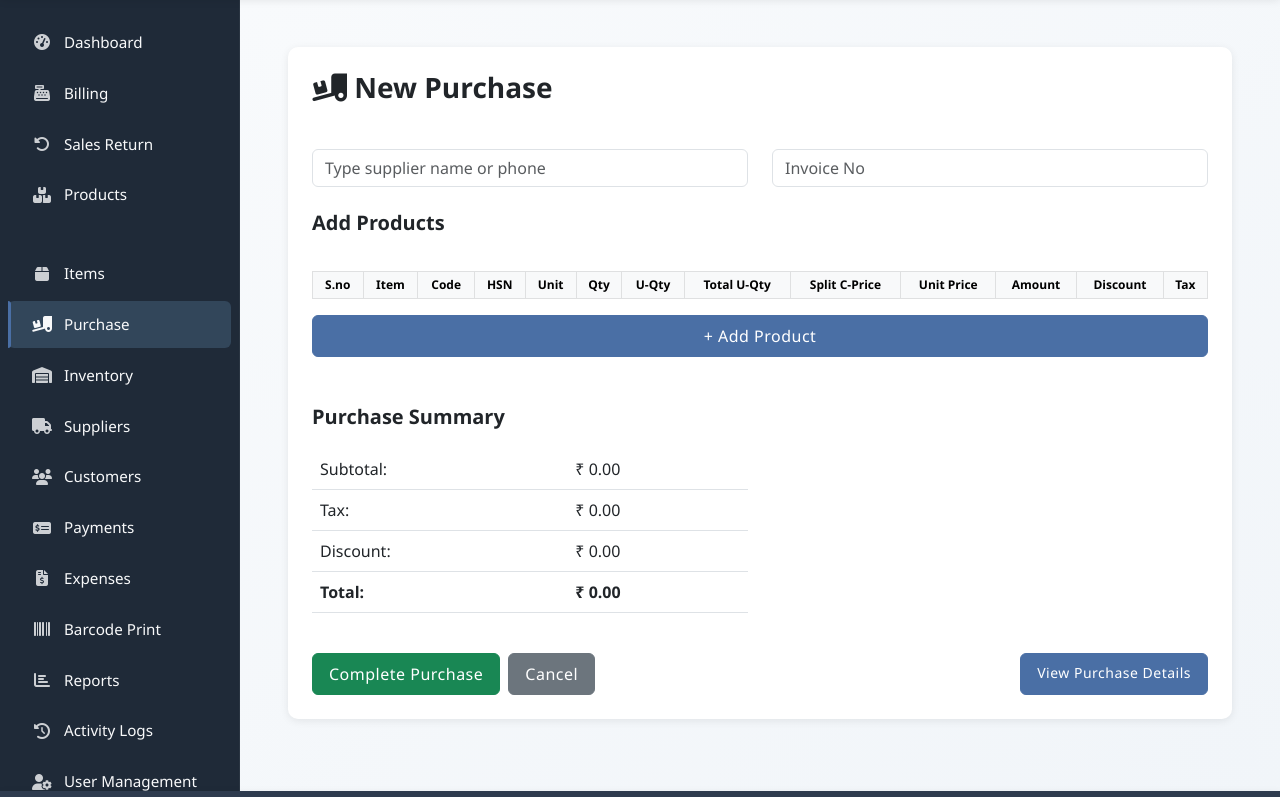
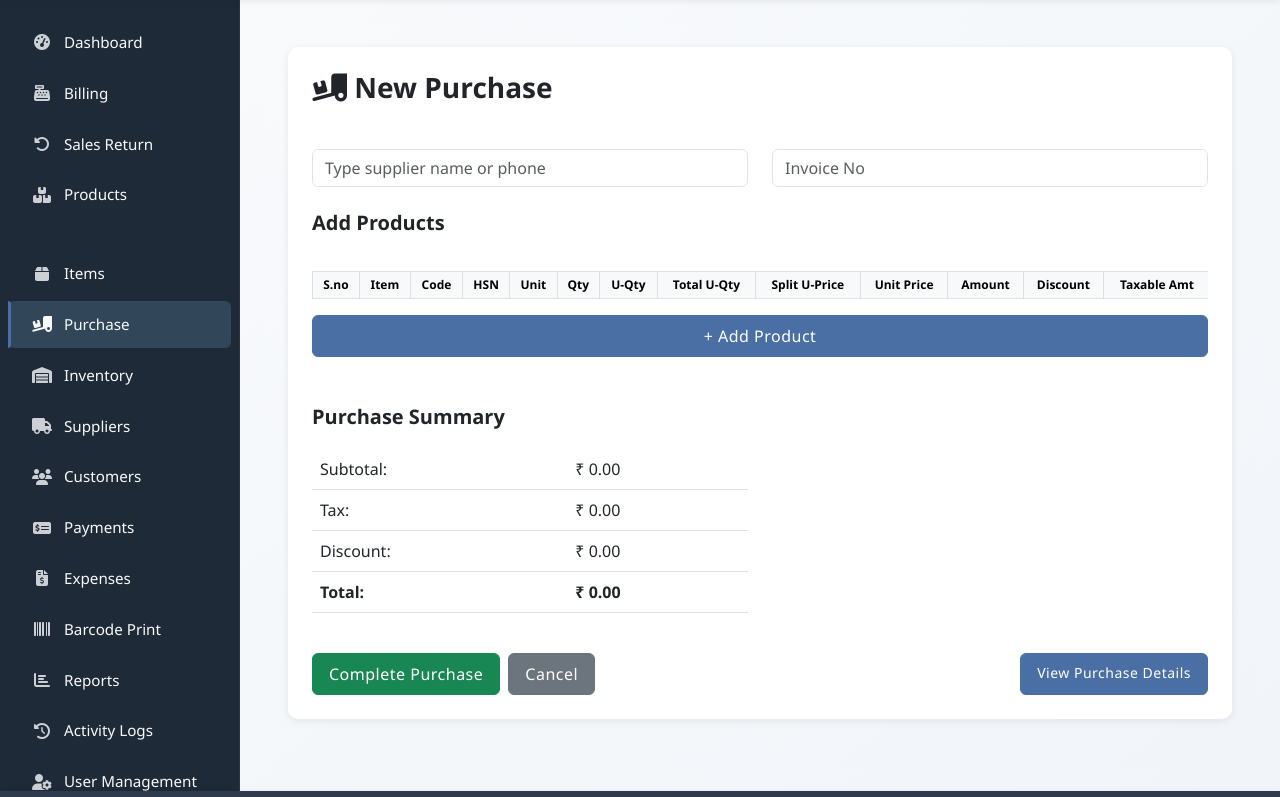
Before and after one commit to mahiltechlabops-bot/mahilmart-pos, a Django app: page /purchase/ in a window 1280 px wide. Shown: the part 65-862 px from the top of the page. Run offline with Django 5.2, Linux system fonts and the light colour scheme; the visitor is signed in with stand-in values (Sample User, id 1); data that the repository does not hold is empty; some libraries are stand-ins or nearby versions.

Commit message:
last_commits

```diff
--- a/MahilMartPOS_App/models.py
+++ b/MahilMartPOS_App/models.py
@@ -519,6 +519,7 @@ class PurchaseItem(models.Model):
     unit_price = models.DecimalField(max_digits=10, decimal_places=2)
     total_price = models.DecimalField(max_digits=12, decimal_places=2)
     discount = models.DecimalField(max_digits=10, decimal_places=2, default=0)
+    taxable_price = models.DecimalField(max_digits=10, decimal_places=2, default=0)
     tax = models.DecimalField(max_digits=5, decimal_places=2, default=0)
     net_price = models.DecimalField(max_digits=12, decimal_places=2, default=0)
     cost_price = models.DecimalField(max_digits=12, decimal_places=2, default=0)
@@ -555,6 +556,7 @@ class Inventory(models.Model):
     unit_price = models.FloatField(default=0)
     total_price = models.FloatField(default=0)
     discount = models.FloatField(default=0)
+    taxable_price = models.FloatField(default=0)
     tax = models.FloatField(default=0)
     cost_price = models.FloatField(default=0)
     net_price = models.FloatField(default=0)
--- a/MahilMartPOS_App/templates/purchase.html
+++ b/MahilMartPOS_App/templates/purchase.html
@@ -30,18 +30,22 @@
 
   #purchaseTable td:nth-child(1) input,
   #purchaseTable td:nth-child(3) input,
+  #purchaseTable td:nth-child(4) input,
   #purchaseTable td:nth-child(5) input,
   #purchaseTable td:nth-child(6) input,
   #purchaseTable td:nth-child(7) input,
   #purchaseTable td:nth-child(8) input,
   #purchaseTable td:nth-child(9) input,
   #purchaseTable td:nth-child(10) input,
+  #purchaseTable td:nth-child(11) input,
   #purchaseTable td:nth-child(12) input,
   #purchaseTable td:nth-child(13) input,
   #purchaseTable td:nth-child(14) input,
   #purchaseTable td:nth-child(15) input,
   #purchaseTable td:nth-child(16) input,
-  #purchaseTable td:nth-child(17) input{
+  #purchaseTable td:nth-child(18) input,
+  #purchaseTable td:nth-child(19) input,
+  #purchaseTable td:nth-child(20) input{
     width: 50px !important;
     padding: 3px 4px;
     font-size: 12px;
@@ -49,10 +53,8 @@
   }
 
   #purchaseTable td:nth-child(2) input,
-  #purchaseTable td:nth-child(4) input,
-  #purchaseTable td:nth-child(11) input,
   #purchaseTable td:nth-child(19) input,
-  #purchaseTable td:nth-child(20) input {
+  #purchaseTable td:nth-child(21) input {
     width: 90px !important;
     padding: 3px 4px;
     font-size: 12px;
@@ -70,6 +72,12 @@
 }
 
 /* Remove up/down arrows for all targeted number inputs */
+.unit_qty::-webkit-inner-spin-button,
+.unit_qty::-webkit-outer-spin-button,
+.split_unit::-webkit-inner-spin-button,
+.split_unit::-webkit-outer-spin-button,
+.split_unit_price::-webkit-inner-spin-button,
+.split_unit_price::-webkit-outer-spin-button,
 .discount::-webkit-inner-spin-button,
 .discount::-webkit-outer-spin-button,
 .price::-webkit-inner-spin-button,
@@ -92,6 +100,9 @@
     margin: 0;
 }
 
+.unit_qty,
+.split_unit,
+.split_unit_price,
 .discount,
 .price,
 .cost_price,
@@ -172,7 +183,7 @@
             <thead class="table-light">
               <tr>
                 <th style="white-space: nowrap;">S.no</th><th>Item</th><th>Code</th><th>HSN</th><th>Unit</th>
-                <th>Qty</th><th>U-Qty</th><th>Total U-Qty</th><th>Split C-Price</th><th>Unit Price</th><th>Amount</th><th>Discount</th><th>Tax</th><th>Cost Price</th><th>MRP</th><th>Wh</th><th>Wh 1</th>
+                <th>Qty</th><th>U-Qty</th><th>Total U-Qty</th><th>Split U-Price</th><th>Unit Price</th><th>Amount</th><th>Discount</th><th>Taxable Amt</th><th>Tax</th><th>Cost Price</th><th>MRP</th><th>Wh</th><th>Wh 1</th>
                 <th>Sale Price</th><th>Total Net</th><th>Expiry Date</th><th>Action</th>
               </tr>
             </thead>
@@ -229,12 +240,13 @@ document.addEventListener("DOMContentLoaded", () => {
       <td><input class="form-control hsn" readonly></td>
       <td><input class="form-control unit" readonly></td>
       <td><input type="number" class="form-control qty" value="1" min="1" oninput="calculateRow(this.closest('tr'))"></td>
-      <td><input type="number" class="form-control unit_qty" value="0"" readonly></td>
+      <td><input type="number" class="form-control unit_qty" value="0" readonly oninput="calculateRow(this.closest('tr'))"></td>
       <td><input type="number" class="form-control split_unit" value="0"" readonly></td>
       <td><input type="number" class="form-control split_unit_price" value="0"" readonly></td>
       <td><input type="number" class="form-control price" value="0" step="0.01" oninput="calculateRow(this.closest('tr'))"></td>
       <td><input class="form-control total"></td>
       <td><input type="number" class="form-control discount" value="0" step="0.01" oninput="calculateRow(this.closest('tr'))"></td>
+      <td><input type="number" class="form-control taxable_amount" value="0" step="0.01" oninput="calculateRow(this.closest('tr'))"></td>
       <td><input type="number" class="form-control tax" value="0" step="0.01" oninput="calculateRow(this.closest('tr'))"></td>
       <td><input type="number" class="form-control cost_price" value="0" step="0.01" oninput="calculateRow(this.closest('tr'))"></td>
       <td><input type="number" class="form-control mrp" value="0" step="0.01"></td>
@@ -338,6 +350,7 @@ document.addEventListener("DOMContentLoaded", () => {
       total_price: r.querySelector('.total').value,
       discount: r.querySelector('.discount').value,
       tax: r.querySelector('.tax').value,
+      taxable_amount: r.querySelector('.taxable_amount').value,
       cost_price: r.querySelector('.cost_price').value,
       net_price: r.querySelector('.net_price').value,
       mrp: r.querySelector('.mrp').value,
@@ -369,7 +382,7 @@ document.addEventListener("DOMContentLoaded", () => {
 });
 
 function attachRecalcListeners(row) {
-  ['.qty', '.total', '.discount', '.tax'].forEach(selector => {
+  ['.qty', '.total', '.discount', '.tax', 'taxable_amount'].forEach(selector => {
     const input = row.querySelector(selector);
     if (input) {
       input.removeEventListener('input', input._recalcHandler || (()=>{}));
@@ -411,6 +424,7 @@ function fetchItemDetails(inputEl) {
         const splitUnitQtyInput = row.querySelector('.unit_qty');
         const splitUnitInput = row.querySelector('.split_unit');
         const splitUnitPriceInput = row.querySelector('.split_unit_price');
+        const taxableAmount = row.querySelector('.taxable_amount');
         const unit = (data.unit || '').toLowerCase();
 
         if (unit.includes('bulk')) {
@@ -432,7 +446,7 @@ function fetchItemDetails(inputEl) {
           splitUnitPriceInput.value = 0;
         }
 
-        ['.qty', '.price', '.discount', '.tax'].forEach(selector => {
+        ['.qty', '.price', '.discount', '.tax', '.taxable_amount'].forEach(selector => {
           const input = row.querySelector(selector);
           if (input) {
             input.addEventListener('input', () => calculateRow(row));
@@ -454,23 +468,38 @@ function fetchItemDetails(inputEl) {
 
 function calculateRow(row) {
     const qty = parseFloat(row.querySelector('.qty').value) || 0;
+    const unit_qty = parseFloat(row.querySelector('.unit_qty').value) || 0;
     const amount = parseFloat(row.querySelector('.total').value) || 0;
     const discount = parseFloat(row.querySelector('.discount').value) || 0;
     const tax = parseFloat(row.querySelector('.tax').value) || 0;
 
+    // Unit Price
     if (qty > 0) {
         const unitPrice = amount / qty;
         row.querySelector('.price').value = unitPrice.toFixed(2);
+    } else {
+        row.querySelector('.price').value = "0.00";
     }
 
-  // const netPrice = (amount - discount) + ((amount - discount) * (tax / 100));
-  const discountAmount = discount || 0; // safety in case it's null/undefined
+    // Split Units
+    const splitUnit = qty * unit_qty;
+    row.querySelector('.split_unit').value = splitUnit.toFixed(2);
+
+    // Split Unit Price
+    const splitUnitPrice = splitUnit > 0 ? amount / splitUnit : 0;
+    row.querySelector('.split_unit_price').value = splitUnitPrice.toFixed(2);
+
+    // Taxable Amount
+    const discountAmount = discount || 0;
     const taxableAmount = amount - discountAmount;
+    row.querySelector('.taxable_amount').value = taxableAmount.toFixed(2);
+
+    // Tax & Net Price
     const taxAmount = taxableAmount * (tax / 100);
     const netPrice = taxableAmount + taxAmount;
-
     row.querySelector('.net_price').value = netPrice.toFixed(2);
 
+    // Cost Price
     const costPrice = qty > 0 ? netPrice / qty : 0;
     row.querySelector('.cost_price').value = costPrice.toFixed(2);
 
@@ -549,6 +578,7 @@ document.addEventListener("DOMContentLoaded", () => {
             <td><input type="number" class="form-control price" value="${item.price || 0}" step="0.01"></td>
             <td><input class="form-control total" value="${item.total_price || 0}"></td>
             <td><input type="number" class="form-control discount" value="${item.discount || 0}" step="0.01"></td>
+            <td><input class="form-control total" value="${item.taxable_price || 0}"></td>
             <td><input type="number" class="form-control tax" value="${item.tax || 0}" step="0.01"></td>
             <td><input type="number" class="form-control cost_price" value="${item.cost_price || 0}" step="0.01"></td>
             <td><input type="number" class="form-control mrp" value="${item.mrp || 0}" step="0.01"></td>
```
Also changed, not shown: MahilMartPOS_App/migrations/0096_inventory_taxable_price_purchaseitem_taxable_price.py (added). Lines whose indentation alone changed are shown as unchanged.
